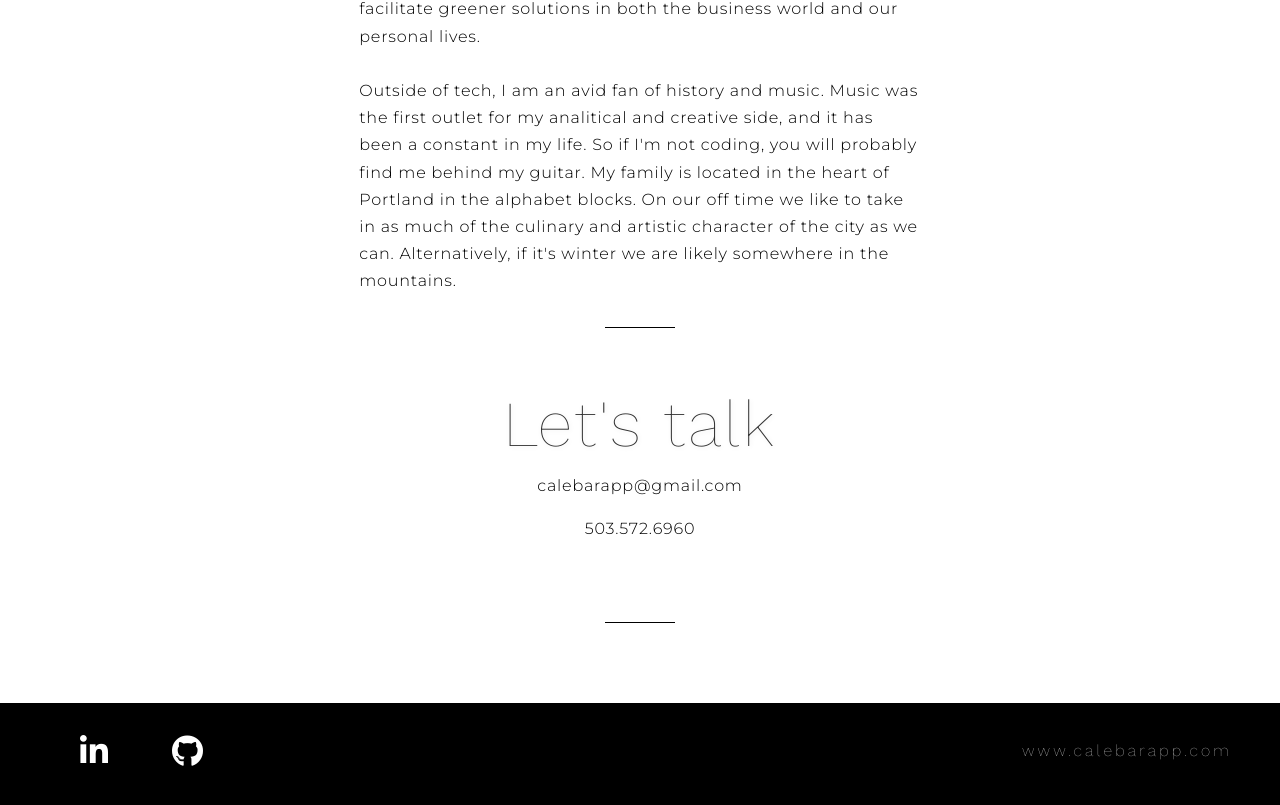
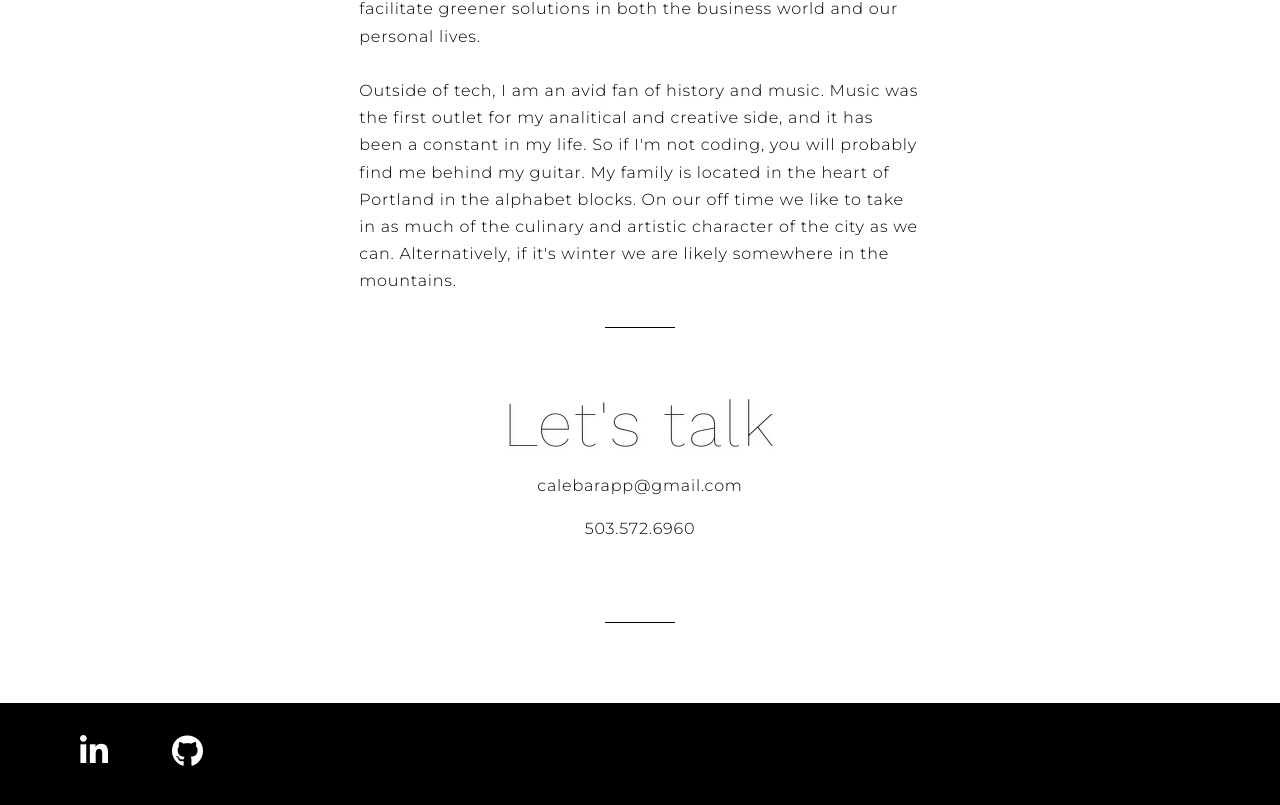
Before and after one commit to calebarapp/calebarapp.github.io, a plain HTML site: page html/about.html in a window 1280 px wide. Shown: the part 1043-1848 px from the top of the page. Drawn offline with nearby package versions, Linux system fonts and the light colour scheme.

Commit message:
Update about.html

```diff
--- a/html/about.html
+++ b/html/about.html
@@ -79,7 +79,6 @@
             <li><a href="https://www.linkedin.com/in/calebarapp/"><i class="fab fa-linkedin-in"></i></a></li>
             <li><a hhref="https://github.com/calebarapp" ><i class="fab fa-github"></i></a></li>
         </ul>
-        <a href = "../index.html" class = "website-link">www.calebarapp.com</a>
     </footer>
     <script src = "../js/script.js"></script>
 </body>
```
